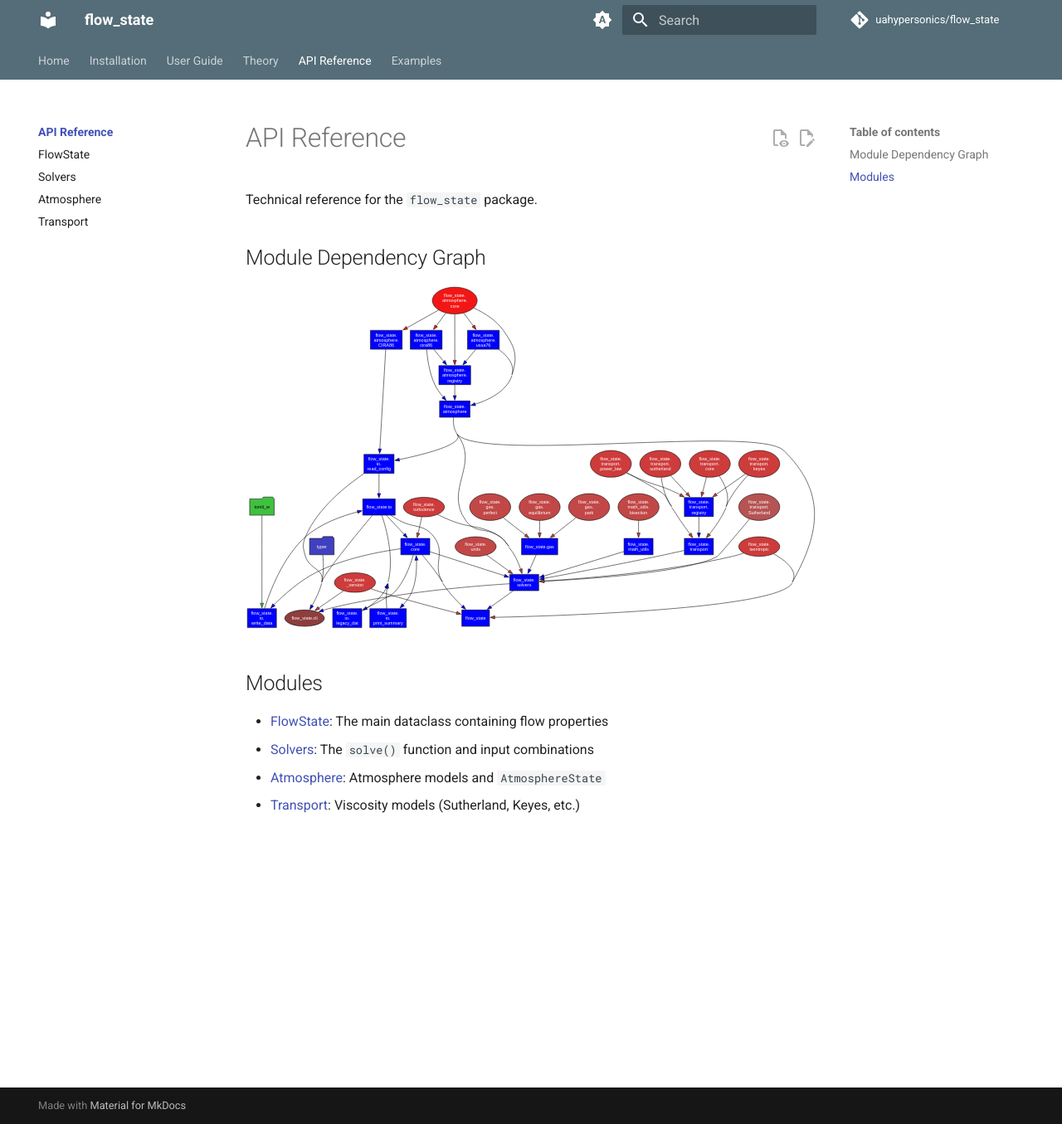
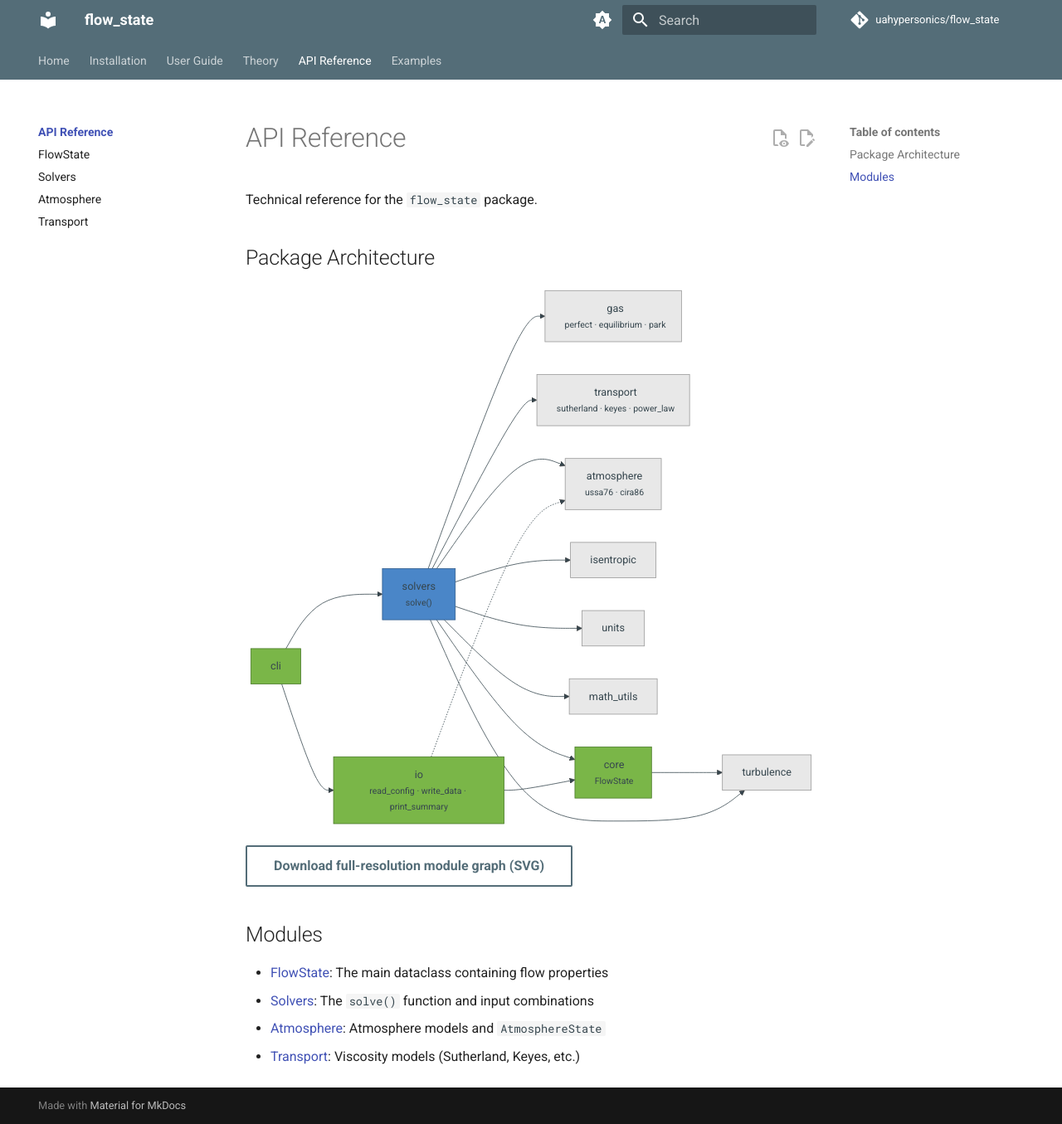
Before and after one commit to uahypersonics/flow_state, an MkDocs documentation site: the page built from docs/api/index.md, in a window 1280 px wide and 1355 px high. Shown: the whole window at 83% size. Built offline with MkDocs 1.6.1 and Material for MkDocs 9.7.7, drawn with Linux system fonts in a browser that asks for light colours; comment, search, counter and statistics services are not loaded; some of the changed lines change nothing that is shown.

Commit message:
add mermaid architecture diagram and pydeps SVG to API docs

````diff
--- a/docs/api/index.md
+++ b/docs/api/index.md
@@ -2,9 +2,58 @@
 
 Technical reference for the `flow_state` package.
 
-## Module Dependency Graph
+## Package Architecture
 
-![Module dependency graph](../assets/deps.svg)
+``` mermaid
+graph LR
+
+    %% ---- leaf modules (no internal deps) ----
+    gas["gas<br/><small>perfect · equilibrium · park</small>"]
+    transport["transport<br/><small>sutherland · keyes · power_law</small>"]
+    atmosphere["atmosphere<br/><small>ussa76 · cira86</small>"]
+    isentropic["isentropic"]
+    turbulence["turbulence"]
+    units["units"]
+    math_utils["math_utils"]
+
+    %% ---- core ----
+    core["core<br/><small>FlowState</small>"]
+    core --> turbulence
+
+    %% ---- solvers (central hub) ----
+    solvers["solvers<br/><small>solve()</small>"]
+    solvers --> core
+    solvers --> gas
+    solvers --> transport
+    solvers --> atmosphere
+    solvers --> isentropic
+    solvers --> turbulence
+    solvers --> units
+    solvers --> math_utils
+
+    %% ---- io ----
+    io["io<br/><small>read_config · write_data · print_summary</small>"]
+    io --> core
+    io -.-> atmosphere
+
+    %% ---- cli ----
+    cli["cli"]
+    cli --> solvers
+    cli --> io
+
+    %% ---- styling ----
+    classDef hub fill:#4a86c8,stroke:#2d5a8c,color:#fff
+    classDef leaf fill:#e8e8e8,stroke:#999,color:#333
+    classDef mid fill:#7ab648,stroke:#4a7a2a,color:#fff
+
+    class solvers hub
+    class cli mid
+    class core mid
+    class io mid
+    class gas,transport,atmosphere,isentropic,turbulence,units,math_utils leaf
+```
+
+[Download full-resolution module graph (SVG)](../assets/deps.svg){ .md-button }
 
 ## Modules
 
--- a/mkdocs.yml
+++ b/mkdocs.yml
@@ -68,7 +68,11 @@ markdown_extensions:
   - pymdownx.highlight:
       anchor_linenums: true
       linenums: true # enable line numbers in code blocks
-  - pymdownx.superfences
+  - pymdownx.superfences:
+      custom_fences:
+        - name: mermaid
+          class: mermaid
+          format: !!python/name:pymdownx.superfences.fence_code_format
   - pymdownx.tabbed:
       alternate_style: true
   - pymdownx.arithmatex:    # LaTeX math support
````
Also changed, not shown: docs/assets/deps.svg.
